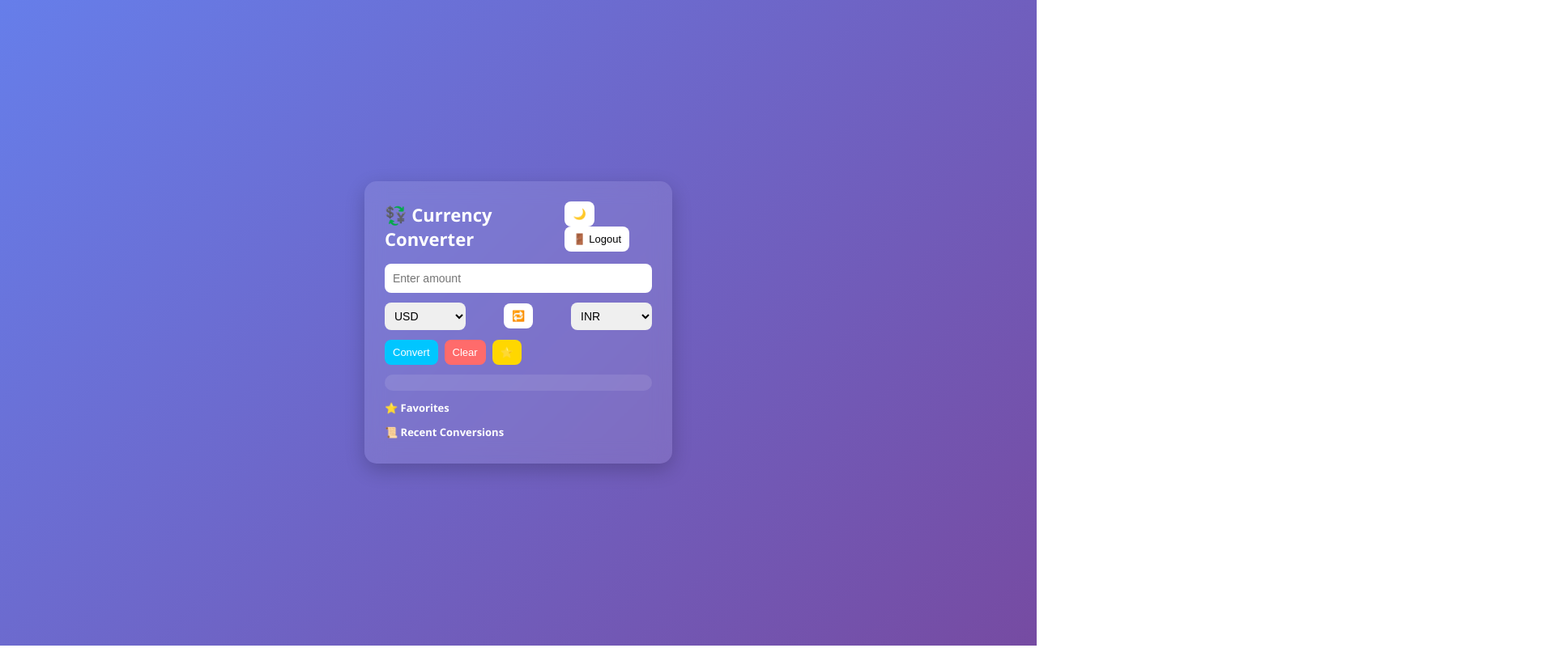
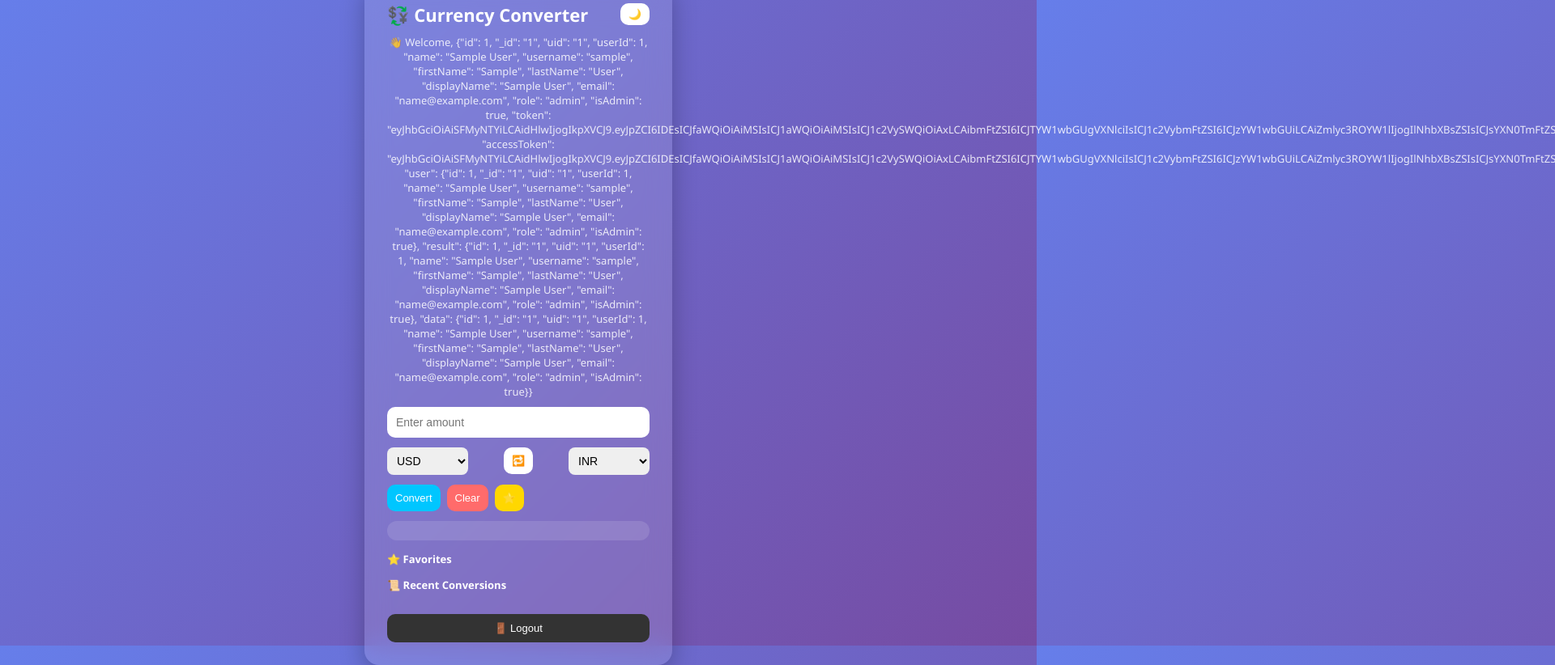
Before and after one commit to lovishg427-byte/Currency-convertor, a website: page frontend/index.html in a window 1280 px wide. Shown: the part 2-824 px from the top of the page at 81% size, 1920 px wide, since content can reach past the window. Before the commit the page ends 800 px from the top, so only its background shows below. Drawn offline with Linux system fonts and the light colour scheme; sample sign-in values are in the browser's storage.

Commit message:
final UI + bug fixes + deployment ready

```diff
--- a/frontend/index.html
+++ b/frontend/index.html
@@ -7,7 +7,7 @@
 <body>
 
 <script>
-  // 🔐 PROTECT PAGE (VERY IMPORTANT)
+  // 🔐 PROTECT PAGE
   if (!localStorage.getItem("user")) {
     window.location.href = "login.html";
   }
@@ -18,12 +18,11 @@
   <!-- Header -->
   <div class="header">
     <h1>💱 Currency Converter</h1>
+    <button onclick="toggleTheme()">🌙</button>
+  </div>
 
-    <div>
-      <button onclick="toggleTheme()">🌙</button>
-      <button onclick="logout()">🚪 Logout</button>
-    </div>
-  </div>
+  <!-- 👋 Welcome -->
+  <p id="welcomeUser" style="text-align:center; margin-bottom:10px;"></p>
 
   <!-- Amount -->
   <input
@@ -68,6 +67,11 @@
     <div id="history"></div>
   </div>
 
+  <!-- 🚪 Logout at bottom -->
+  <div style="text-align:center; margin-top:15px;">
+    <button onclick="logout()" class="logout-btn">🚪 Logout</button>
+  </div>
+
 </div>
 
 <script src="script.js"></script>
--- a/frontend/script.js
+++ b/frontend/script.js
@@ -1,9 +1,16 @@
-// 🔐 Protect route (redirect if not logged in)
+// 🔐 Protect route
 if (!localStorage.getItem("user")) {
   window.location.replace("login.html");
 }
 
-// ✅ Use relative API (works on localhost + deployed)
+// 👋 Show username
+const user = localStorage.getItem("user");
+if (user) {
+  const el = document.getElementById("welcomeUser");
+  if (el) el.innerText = "👋 Welcome, " + user;
+}
+
+// ✅ Relative API (works on Render)
 const API_URL = "/convert";
 
 // 🌍 Currency list
@@ -40,7 +47,6 @@ async function convert() {
   const timeEl = document.getElementById("time");
   const btn = document.getElementById("convertBtn");
 
-  // 🛑 Validation
   if (!amount || amount <= 0) {
     resultEl.innerText = "Enter valid amount";
     return;
@@ -59,6 +65,11 @@ async function convert() {
       `${API_URL}?from=${from}&to=${to}&amount=${amount}`
     );
 
+    // 🔥 FIX: handle bad responses
+    if (!res.ok) {
+      throw new Error("Server response not OK");
+    }
+
     const data = await res.json();
 
     if (!data.result) {
@@ -73,19 +84,18 @@ async function convert() {
     rateEl.innerText = `Rate: 1 ${from} = ${data.rate} ${to}`;
     timeEl.innerText = `Updated at: ${now}`;
 
-    // 📜 Save history
     saveHistory(`${amount} ${from} → ${to} = ${formatted}`);
     loadHistory();
 
   } catch (err) {
-    console.error(err);
+    console.error("❌ Convert error:", err);
     resultEl.innerText = "❌ Server error";
   } finally {
     btn.disabled = false;
   }
 }
 
-// 🔁 Swap currencies
+// 🔁 Swap
 function swap() {
   const from = document.getElementById("fromCurrency");
   const to = document.getElementById("toCurrency");
@@ -136,7 +146,7 @@ function loadFavorites() {
   favEl.innerHTML = favs.map(f => `<p>${f}</p>`).join("");
 }
 
-// 🌙 Theme toggle
+// 🌙 Theme
 function toggleTheme() {
   document.body.classList.toggle("light");
 }
--- a/frontend/style.css
+++ b/frontend/style.css
@@ -25,12 +25,13 @@ body.light {
 
 /* Container */
 .container {
-  background: rgba(255, 255, 255, 0.1);
-  padding: 25px;
-  border-radius: 15px;
+  background: rgba(255, 255, 255, 0.12);
+  padding: 28px;
+  border-radius: 18px;
   width: 380px;
-  backdrop-filter: blur(12px);
-  box-shadow: 0 8px 25px rgba(0,0,0,0.2);
+  backdrop-filter: blur(15px);
+  box-shadow: 0 10px 30px rgba(0,0,0,0.25);
+  transition: 0.3s;
 }
 
 /* Header */
@@ -38,12 +39,7 @@ body.light {
   display: flex;
   justify-content: space-between;
   align-items: center;
-  margin-bottom: 15px;
-}
-
-.header button {
-  background: white;
-  color: black;
+  margin-bottom: 10px;
 }
 
 /* Title */
@@ -51,15 +47,33 @@ h1 {
   font-size: 22px;
 }
 
+/* Theme Button */
+.header button {
+  background: white;
+  color: black;
+  padding: 6px 10px;
+}
+
+/* Welcome text */
+#welcomeUser {
+  font-size: 13px;
+  opacity: 0.85;
+}
+
 /* Inputs */
 input {
   width: 100%;
-  padding: 10px;
+  padding: 11px;
   margin-bottom: 12px;
-  border-radius: 8px;
+  border-radius: 10px;
   border: none;
   outline: none;
   font-size: 14px;
+  transition: 0.2s;
+}
+
+input:focus {
+  box-shadow: 0 0 0 2px #00c6ff;
 }
 
 /* Dropdowns */
@@ -87,8 +101,8 @@ select {
 }
 
 button {
-  padding: 8px 10px;
-  border-radius: 8px;
+  padding: 9px 10px;
+  border-radius: 10px;
   border: none;
   cursor: pointer;
   font-size: 13px;
@@ -121,9 +135,9 @@ button {
 /* Result Box */
 #resultBox {
   margin-top: 10px;
-  padding: 10px;
-  border-radius: 10px;
-  background: rgba(255,255,255,0.1);
+  padding: 12px;
+  border-radius: 12px;
+  background: rgba(255,255,255,0.12);
   text-align: center;
 }
 
@@ -136,38 +150,40 @@ button {
 /* Rate + Time */
 #rate, #time {
   font-size: 12px;
-  opacity: 0.8;
+  opacity: 0.85;
 }
 
 /* Sections */
 #favoritesBox,
 #historyBox {
-  margin-top: 12px;
+  margin-top: 14px;
 }
 
 /* Section Titles */
 #favoritesBox h3,
 #historyBox h3 {
   font-size: 13px;
-  margin-bottom: 5px;
+  margin-bottom: 6px;
 }
 
 /* Items */
 #history p,
 #favorites p {
   font-size: 12px;
-  background: rgba(255,255,255,0.1);
+  background: rgba(255,255,255,0.12);
   padding: 6px;
   border-radius: 6px;
   margin-bottom: 5px;
 }
 
-/* Multi Convert Button */
-#multi + button {
+/* Logout button (NEW) */
+.logout-btn {
   width: 100%;
-  background: #6c5ce7;
+  background: #333;
   color: white;
-  margin-bottom: 10px;
+  margin-top: 12px;
+  padding: 10px;
+  border-radius: 10px;
 }
 
 /* Hover effects */
```
